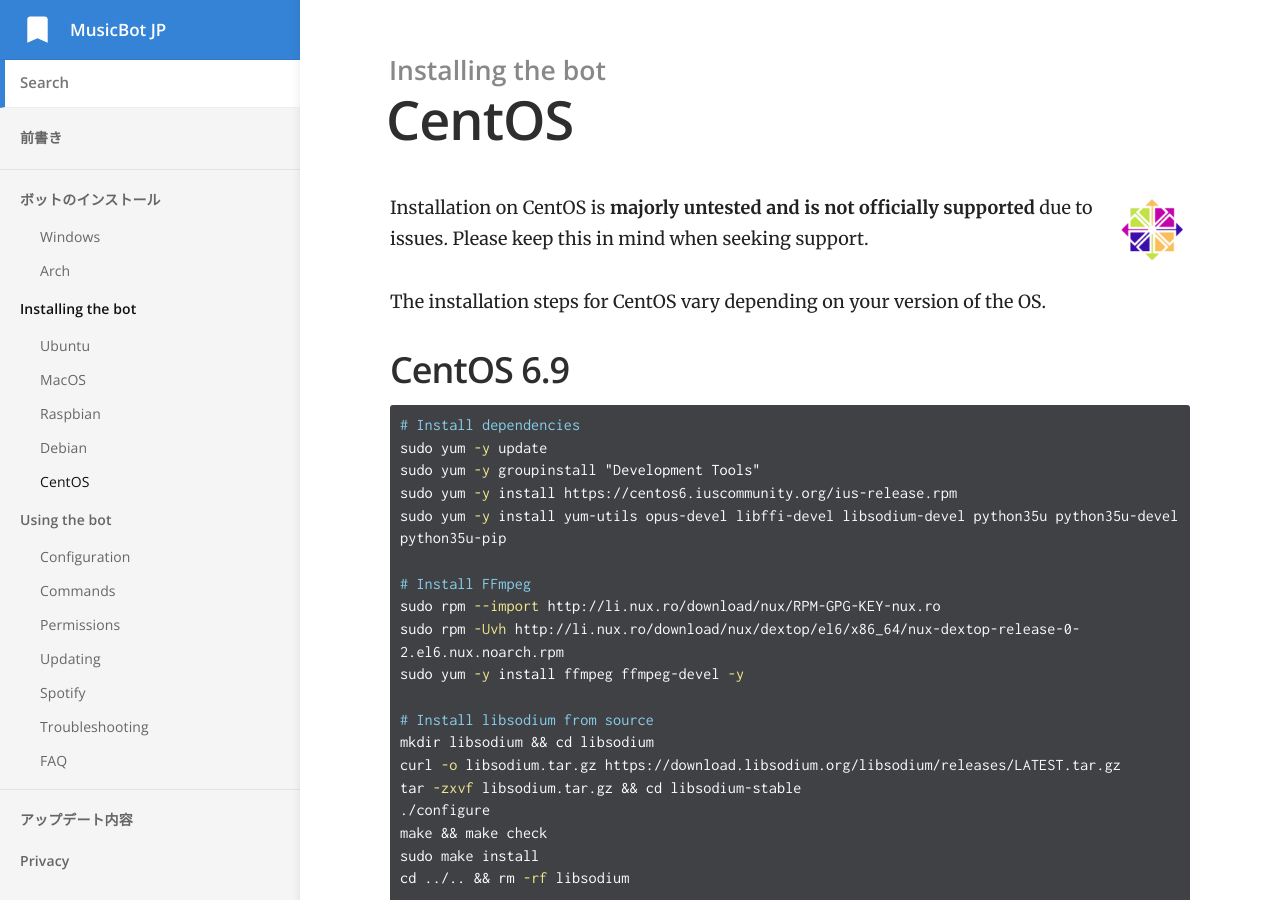
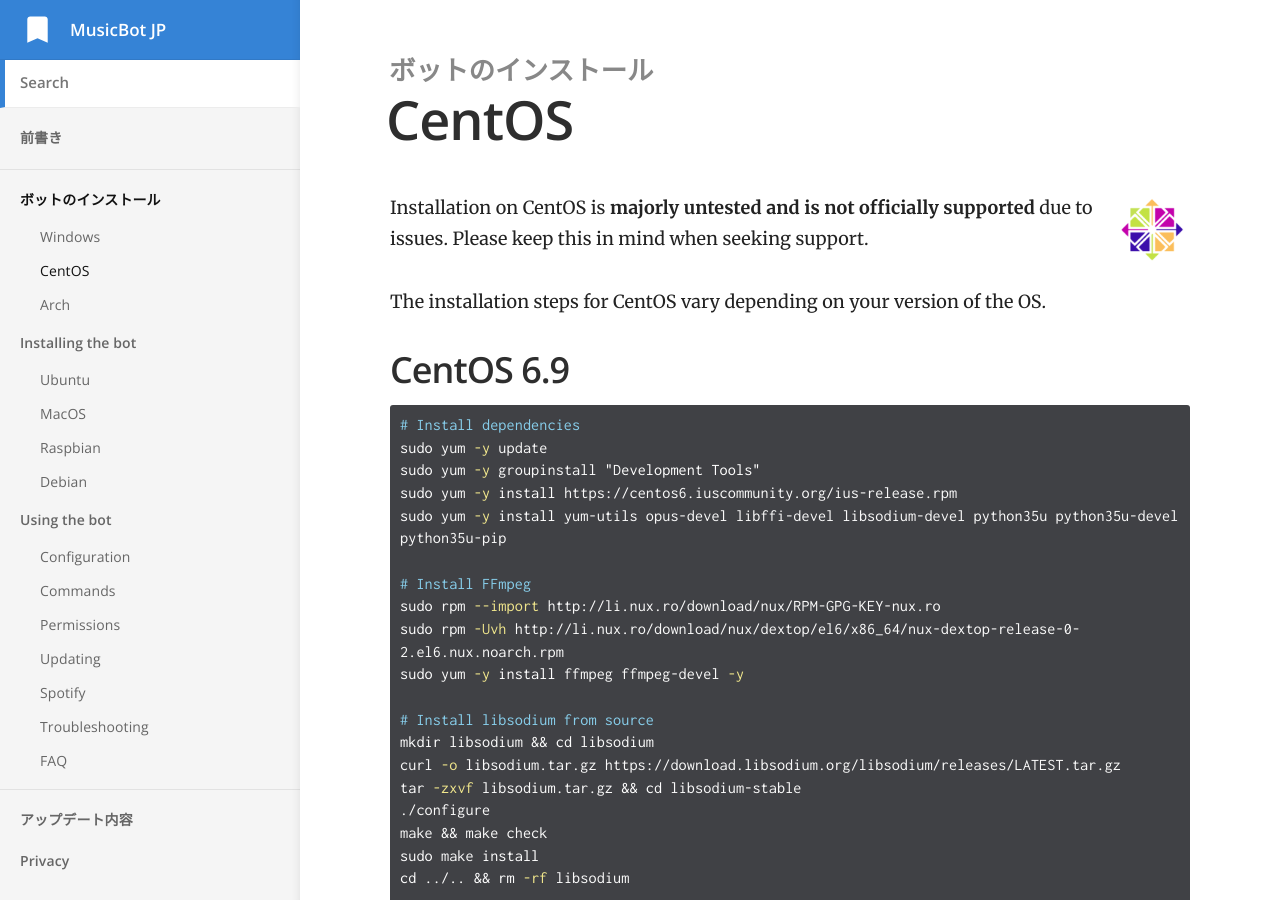
Before and after one commit to ritokun/MusicBot-1, a Jekyll site: the page built from _docs/installing/centos.md, in a window 1280 px wide and 900 px high. Built offline with Jekyll 4.4.1, drawn with Linux system fonts in a browser that asks for light colours.

Commit message:
Update centos.md

```diff
--- a/_docs/installing/centos.md
+++ b/_docs/installing/centos.md
@@ -1,6 +1,6 @@
 ---
 title: CentOS
-category: Installing the bot
+category: ボットのインストール
 order: 6
 ---
 
```
